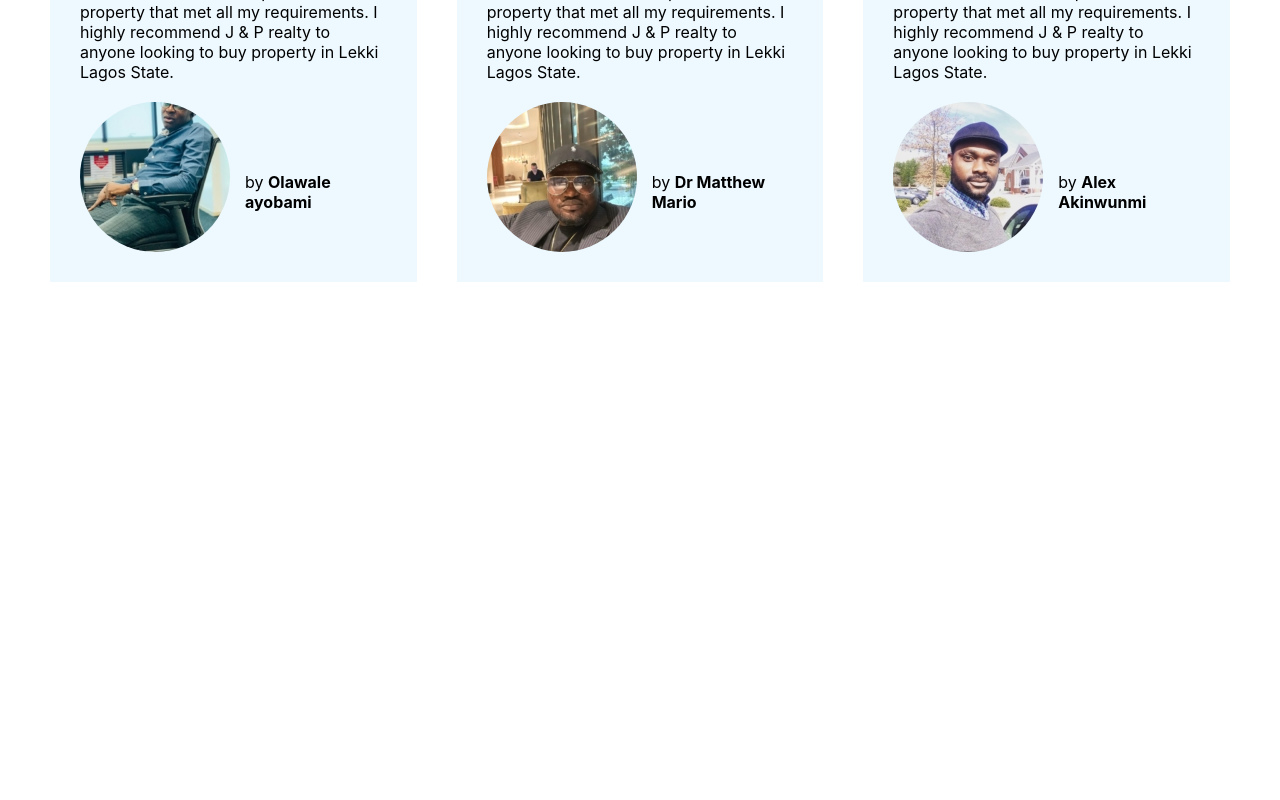
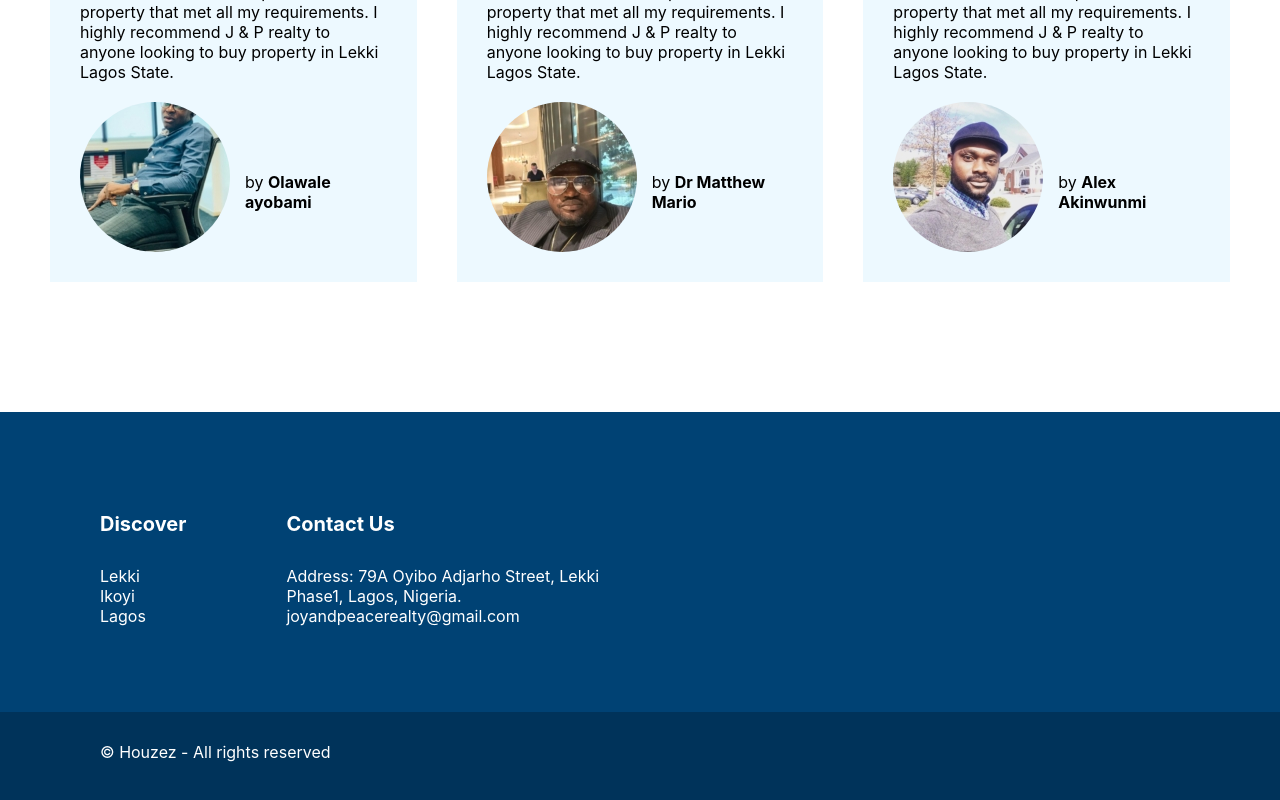
Before and after one commit to SudoSantos/joy-peace-realty, a React (Create React App) app: page / in a window 1280 px wide. Shown: the part 6076-6876 px from the top of the page. Before the commit the page ends 6388 px from the top, so only its background shows below. Built offline with nearby package versions, Linux system fonts and the light colour scheme.

Commit message:
Footer section added

```diff
--- a/src/App.js
+++ b/src/App.js
@@ -7,6 +7,7 @@ import Finest from './components/Finest/Finest';
 import Explore from './components/Explore/Explore';
 import Agents from './components/Agents/Agents';
 import Testimonials from './components/Testimonials/Testimonials';
+import Footer from './components/Footer/Footer';
 
 
 function App() {
@@ -24,6 +25,7 @@ function App() {
       <Explore />
       <Agents />
       <Testimonials />
+      <Footer />
 
 
     </div>
--- /dev/null
+++ b/src/components/Footer/Footer.css
@@ -0,0 +1,19 @@
+.first{
+    width: 100vw;
+    height: 300px;
+    background-color: #004274;
+    margin-top: 100px;
+    display: flex;
+    /* justify-content: left; */
+}
+
+.first>div{
+    margin-left: 100px;
+    margin-top: 100px;
+}
+
+.second{
+    width: 100vw;
+    height: 90px;
+    background-color: #00335a;
+}
--- /dev/null
+++ b/src/components/Footer/Footer.jsx
@@ -0,0 +1,42 @@
+import React from 'react'
+import './Footer.css';
+
+const Footer = () => {
+    return (
+        <footer>
+            <div className="first">
+
+                <div>
+                    <p style={{ color: 'white', fontWeight: 'bold', fontSize: '20px' }}>Discover</p>
+
+                    <div style={{ color: 'white', transform: 'translateY(30px)' }}>
+                        <p>Lekki</p>
+                        <p>Ikoyi</p>
+                        <p>Lagos</p>
+                    </div>
+
+                </div>
+
+                <div>
+                    <p style={{ color: 'white', fontWeight: 'bold', fontSize: '20px' }}>Contact Us</p>
+
+                    <div style={{ color: 'white', transform: 'translateY(30px)', width: '350px' }}>
+                        <p>Address: 79A Oyibo Adjarho Street, Lekki Phase1, Lagos, Nigeria.</p>
+                        <p>joyandpeacerealty@gmail.com</p>
+                    </div>
+
+                </div>
+
+            </div>
+
+            <div className="second">
+                <p style={{color: 'white', marginLeft:'100px', transform: 'translateY(30px)'}}>© Houzez - All rights reserved</p>
+            </div>
+
+        </footer>
+    )
+
+
+}
+
+export default Footer
```
